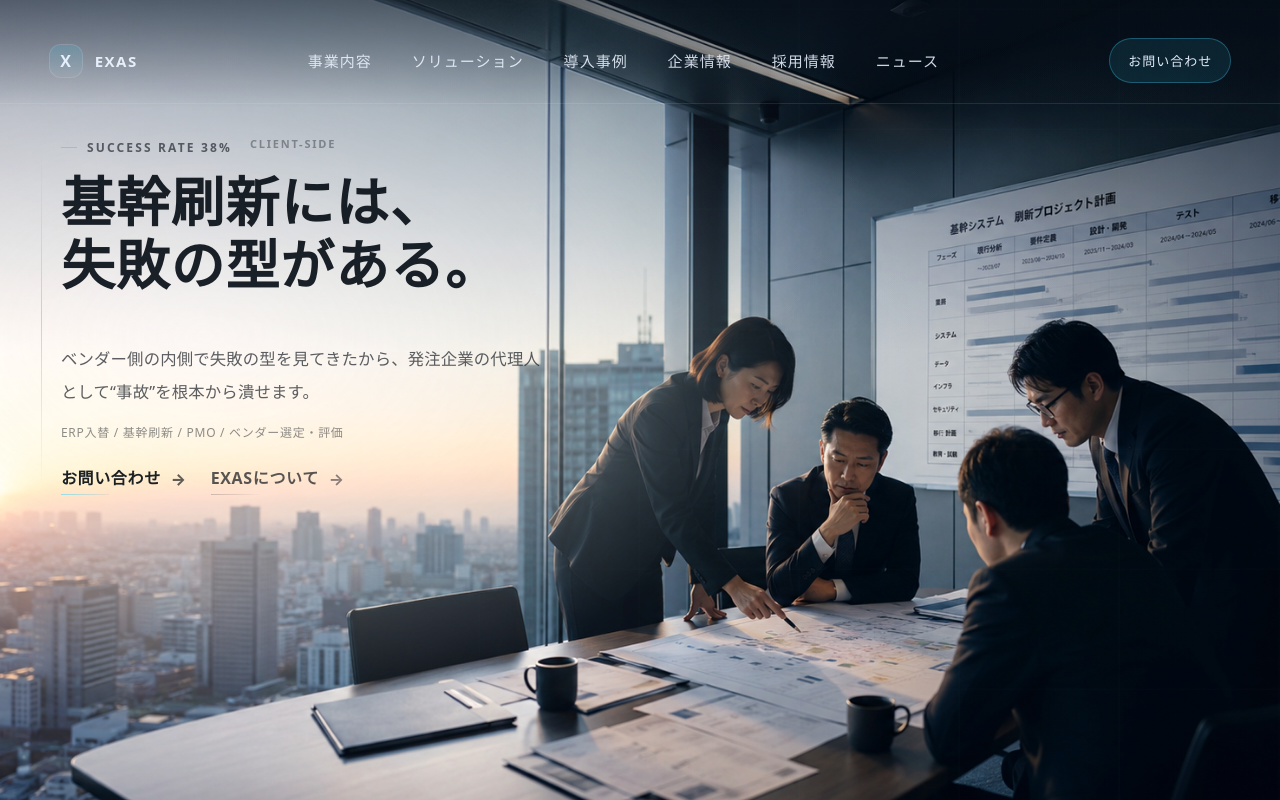
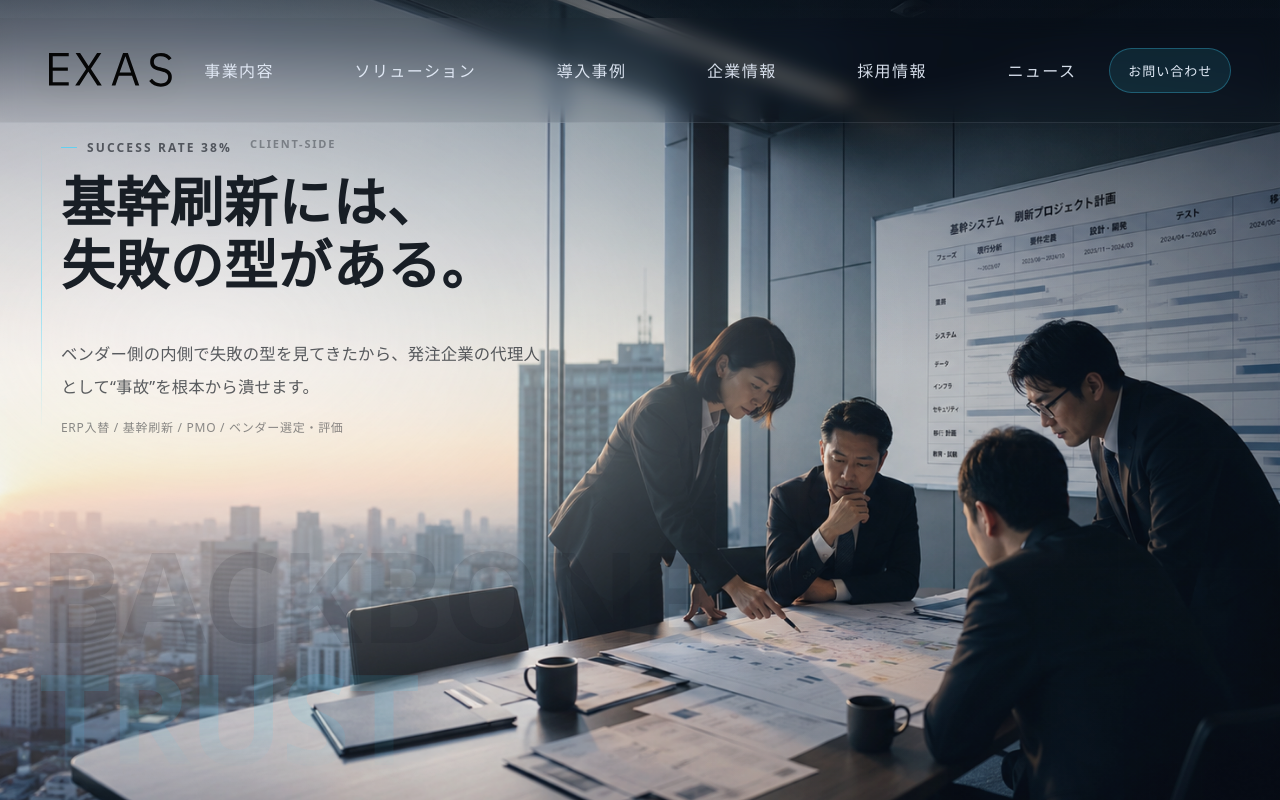
Before and after one commit to gushiyuu123-glitch/exas-hero, a React (Vite) app: page / in a window 1280 px wide. Built offline with nearby package versions, Linux system fonts and the light colour scheme; a web font is replaced by a local one.

Commit message:
test: auto deploy check

```diff
--- a/src/sections/Hero.jsx
+++ b/src/sections/Hero.jsx
@@ -12,22 +12,24 @@ const NAV = [
 ];
 
 const HERO = {
+  // public に置く前提
   bg: "/hero-exas-meeting.png",
 
-  // kicker：左に数字（論理）、右に立場（差別化）
   kickerLeft: "SUCCESS RATE 38%",
   kickerRight: "CLIENT-SIDE",
 
-  // H1：2行
   title: "基幹刷新には、\n失敗の型がある。",
 
-  // lead：※ "事故" で壊れてたので、日本語カギ括弧＋テンプレ文字列で安全に
-  lead: `ベンダー側の内側で失敗の型を見てきたから、発注企業の代理人として“事故”を根本から潰せます。`,
+  lead: "ベンダー側の内側で失敗の型を見てきたから、発注企業の代理人として“事故”を根本から潰せます。",
 
   scope: "ERP入替 / 基幹刷新 / PMO / ベンダー選定・評価",
 
-  ctaPrimary: { label: "お問い合わせ", href: "#contact" },
-  ctaSecondary: { label: "EXASについて", href: "#company" },
+  // CTAは“ヘッダーに集約”する（本文は黙らせる）
+  headerCta: { label: "お問い合わせ", href: "#contact" },
+
+  // 英字オブジェクト（読ませない）
+  bigEnA: "BACKBONE",
+  bigEnB: "TRUST",
 };
 
 export default function Hero() {
@@ -89,14 +91,24 @@ export default function Hero() {
       <div className={styles.grid} aria-hidden="true" />
       <div className={styles.read} aria-hidden="true" />
 
+      {/* big english object (behind copy) */}
+      <div className={styles.bigEn} aria-hidden="true">
+        <span className={styles.bigEnA}>{HERO.bigEnA}</span>
+        <span className={styles.bigEnB}>{HERO.bigEnB}</span>
+      </div>
+
       {/* header */}
       <header className={styles.header}>
         <div className={styles.headerInner}>
           <a className={styles.logo} href="#top" aria-label="EXAS Inc.">
-            <span className={styles.logoMark} aria-hidden="true">
-              X
-            </span>
-            <span className={styles.logoText}>EXAS</span>
+            {/* public/EXAS.svg を置く */}
+            <img
+              className={styles.logoSvg}
+              src="/EXAS.svg"
+              alt="EXAS"
+              loading="eager"
+              decoding="async"
+            />
           </a>
 
           <nav className={styles.nav} aria-label="グローバルナビ">
@@ -114,10 +126,10 @@ export default function Hero() {
 
           <a
             className={styles.headerCta}
-            href={HERO.ctaPrimary.href}
-            onClick={onJump(HERO.ctaPrimary.href)}
+            href={HERO.headerCta.href}
+            onClick={onJump(HERO.headerCta.href)}
           >
-            {HERO.ctaPrimary.label}
+            {HERO.headerCta.label}
           </a>
         </div>
       </header>
@@ -132,14 +144,9 @@ export default function Hero() {
                 <span className={styles.kickerSub}>{HERO.kickerRight}</span>
               </div>
 
-              {/* 2行タイトル：行ごとにマスクワイプ */}
               <h1 className={styles.title}>
                 {HERO.title.split("\n").map((line, i) => (
-                  <span
-                    key={i}
-                    className={styles.titleLine}
-                    style={{ "--i": i }}
-                  >
+                  <span key={i} className={styles.titleLine} style={{ "--i": i }}>
                     {line}
                   </span>
                 ))}
@@ -148,34 +155,11 @@ export default function Hero() {
 
             <div className={styles.meta}>
               <p className={styles.lead}>{HERO.lead}</p>
-
               <div className={styles.scope} aria-label="対応領域">
                 {HERO.scope}
               </div>
 
-              <div className={styles.ctaRow}>
-                <a
-                  className={styles.ctaPrimary}
-                  href={HERO.ctaPrimary.href}
-                  onClick={onJump(HERO.ctaPrimary.href)}
-                >
-                  {HERO.ctaPrimary.label}
-                  <span className={styles.arrow} aria-hidden="true">
-                    →
-                  </span>
-                </a>
-
-                <a
-                  className={styles.ctaSecondary}
-                  href={HERO.ctaSecondary.href}
-                  onClick={onJump(HERO.ctaSecondary.href)}
-                >
-                  {HERO.ctaSecondary.label}
-                  <span className={styles.arrow} aria-hidden="true">
-                    →
-                  </span>
-                </a>
-              </div>
+              {/* CTAは本文から撤去：ヘッダーに集約 */}
             </div>
           </div>
         </div>
--- a/src/sections/Hero.module.css
+++ b/src/sections/Hero.module.css
@@ -10,103 +10,155 @@
   min-height: 100svh;
   overflow: clip;
 
-  --ice:  234 242 255;
-  --ink:  8 14 22;
+  --ice: 234 242 255;
+  --ink: 8 14 22;
   --line: 130 164 205;
-  --acc:  64 214 255;
+  --acc: 64 214 255;
 
-  --dur:  660ms;
+  --dur: 660ms;
   --ease: cubic-bezier(0.22, 1, 0.36, 1);
 
-  font-family: "IBM Plex Sans JP", system-ui, -apple-system,
-    "Hiragino Sans", "Yu Gothic", "Meiryo", sans-serif;
+  font-family: "IBM Plex Sans JP", system-ui, -apple-system, "Hiragino Sans",
+    "Yu Gothic", "Meiryo", sans-serif;
 }
 
 /* =========================
    LAYER CONTRACT
-   bg:1 → veil:2 → grid:3 → read:4 → wrap:20 → header:30
+   bg:1 → veil:2 → grid:3 → read:4 → bigEn:10 → wrap:20 → header:30
 ========================= */
 
 .bg {
   position: absolute;
   inset: 0;
   z-index: 1;
-  /* 朝焼けが左、人物とガントチャートが右：center でちょうど収まる */
   background: var(--hero) center / cover no-repeat;
   transform: scale(1.02);
-  filter: saturate(1.04) contrast(1.02);
+  /* 画像を“1段だけ”背景化（やりすぎない） */
+  filter: saturate(0.98) contrast(0.98) brightness(0.95);
+  opacity: 0.98;
   pointer-events: none;
 }
 
-/*
-  この画像は左が自然に明るい（夜明け光）。
-  右上のガントチャートを殺さないよう右端だけ軽く締める。
-  斜め面・強い暗幕は禁止：会議室のリアルを消さない。
-*/
+/* ヘッダーの可読性＋右端を軽く締める（暗幕禁止） */
 .veil {
   position: absolute;
   inset: 0;
   z-index: 2;
   pointer-events: none;
   background:
-    /* 天井から薄くグラデ（ヘッダー可読性） */
-    linear-gradient(180deg,
-      rgba(6,14,24,0.32) 0%,
-      rgba(6,14,24,0.00) 44%
-    ),
-    /* 右端を静かに締める（ガントチャートを殺さない程度） */
-    linear-gradient(90deg,
-      rgba(6,14,24,0.00) 50%,
-      rgba(6,14,24,0.14) 100%
-    );
+    linear-gradient(180deg, rgba(6, 14, 24, 0.34) 0%, rgba(6, 14, 24, 0) 46%),
+    linear-gradient(90deg, rgba(6, 14, 24, 0) 54%, rgba(6, 14, 24, 0.14) 100%);
 }
 
-/*
-  先進感は"薄い格子"で十分。
-  右側（ガントチャートのある領域）にだけ乗せてノイズを防ぐ。
-*/
+/* 格子は“ガント周辺だけ”。顔と手元にノイズをかけない */
 .grid {
   position: absolute;
   inset: 0;
   z-index: 3;
   pointer-events: none;
-  opacity: 0.10;
-  background-image:
-    repeating-linear-gradient(90deg, rgba(130,164,205,0.18) 0 1px, transparent 1px 160px),
-    repeating-linear-gradient(0deg,  rgba(130,164,205,0.12) 0 1px, transparent 1px 120px);
+  opacity: 0.06;
+  background-image: repeating-linear-gradient(
+      90deg,
+      rgba(130, 164, 205, 0.18) 0 1px,
+      transparent 1px 160px
+    ),
+    repeating-linear-gradient(
+      0deg,
+      rgba(130, 164, 205, 0.12) 0 1px,
+      transparent 1px 120px
+    );
   mix-blend-mode: screen;
-  /* 右 40% にだけ表示 */
-  -webkit-mask-image: linear-gradient(90deg, transparent 0 36%, #000 58% 100%);
-  mask-image:         linear-gradient(90deg, transparent 0 36%, #000 58% 100%);
+
+  -webkit-mask-image: radial-gradient(
+    860px 520px at 88% 18%,
+    #000 0 58%,
+    transparent 86%
+  );
+  mask-image: radial-gradient(
+    860px 520px at 88% 18%,
+    #000 0 58%,
+    transparent 86%
+  );
 }
 
 @media (prefers-reduced-motion: no-preference) {
-  .grid { animation: gridDrift 7.6s linear infinite; }
+  .grid {
+    animation: gridDrift 7.6s linear infinite;
+  }
   @keyframes gridDrift {
-    0%   { background-position: 0 0, 0 0; }
-    100% { background-position: 220px 0, 0 180px; }
+    0% {
+      background-position: 0 0, 0 0;
+    }
+    100% {
+      background-position: 220px 0, 0 180px;
+    }
   }
 }
 
-/*
-  左スポット光：朝焼けが自然に明るいので opacity を絞る。
-  白を重ねすぎると暖色の夜明けが死ぬ。0.68 が境界線。
-*/
+/* 左スポット光（文字主役の舞台） */
 .read {
   position: absolute;
   inset: 0;
   z-index: 4;
   pointer-events: none;
-  background:
-    radial-gradient(860px 560px at 16% 42%,
-      rgba(255,255,255,0.80) 0%,
-      rgba(255,255,255,0.38) 46%,
-      rgba(255,255,255,0.08) 68%,
-      rgba(255,255,255,0.00) 84%
-    );
+  background: radial-gradient(
+    860px 560px at 16% 42%,
+    rgba(255, 255, 255, 0.82) 0%,
+    rgba(255, 255, 255, 0.40) 46%,
+    rgba(255, 255, 255, 0.10) 68%,
+    rgba(255, 255, 255, 0) 84%
+  );
   -webkit-mask-image: radial-gradient(980px 720px at 18% 44%, #000 58%, transparent 100%);
-  mask-image:         radial-gradient(980px 720px at 18% 44%, #000 58%, transparent 100%);
-  opacity: 0.68; /* 旧 0.84 → 朝焼けを殺さない値に下げた */
+  mask-image: radial-gradient(980px 720px at 18% 44%, #000 58%, transparent 100%);
+  opacity: 0.70;
+}
+
+/* =========================
+   BIG EN OBJECT
+========================= */
+.bigEn {
+  position: absolute;
+  inset: auto 0 26px 0;
+  z-index: 10;
+  pointer-events: none;
+  user-select: none;
+  padding: 0 clamp(16px, 3.2vw, 64px);
+
+  display: flex;
+  flex-direction: column;
+  gap: clamp(6px, 1.2vh, 10px);
+
+  /* 下に溶かす */
+  -webkit-mask-image: linear-gradient(180deg, #000 0 78%, transparent 100%);
+  mask-image: linear-gradient(180deg, #000 0 78%, transparent 100%);
+}
+
+.bigEnA,
+.bigEnB {
+  display: block;
+  line-height: 0.9;
+  letter-spacing: -0.02em;
+  font-weight: 800;
+  font-size: clamp(70px, 9.8vw, 180px);
+  transform: translateX(-0.02em);
+}
+
+.bigEnA {
+  color: rgba(8, 14, 22, 0.10);
+}
+
+.bigEnB {
+  color: rgba(64, 214, 255, 0.12);
+}
+
+@media (max-width: 760px) {
+  .bigEn {
+    inset: auto 0 16px 0;
+  }
+  .bigEnA,
+  .bigEnB {
+    font-size: clamp(56px, 14vw, 108px);
+  }
 }
 
 /* =========================
@@ -116,70 +168,73 @@
   position: absolute;
   inset: 0 0 auto 0;
   z-index: 30;
-  padding-top:    calc(env(safe-area-inset-top, 0px) + 18px);
+  padding-top: calc(env(safe-area-inset-top, 0px) + 18px);
   padding-bottom: 12px;
 }
 
-/* ヘッダー下のグラデ：ナビ文字の可読性確保 */
 .header::before {
   content: "";
   position: absolute;
   inset: 0 0 auto 0;
-  height: 108px;
-  background: linear-gradient(180deg, rgba(6,14,24,0.40), rgba(6,14,24,0.00));
+  height: 124px;
+  background: linear-gradient(180deg, rgba(6, 14, 24, 0.42), rgba(6, 14, 24, 0));
   pointer-events: none;
 }
 
 .headerInner {
-  position: relative; /* ::before より前面に */
+  position: relative;
   width: min(1840px, 100%);
   margin: 0 auto;
-  padding: 18px clamp(18px, 3.8vw, 84px);
+
+  /* “縦も広げる” */
+  padding: 22px clamp(18px, 3.8vw, 84px);
+
   display: grid;
   grid-template-columns: auto 1fr auto;
   align-items: center;
-  gap: clamp(18px, 2.4vw, 40px);
-  border-bottom: 1px solid rgba(234,242,255,0.10);
+  gap: clamp(18px, 2.4vw, 44px);
+
+  border-bottom: 1px solid rgba(234, 242, 255, 0.10);
+
+  /* ほんのりガラス（強blur禁止） */
+  background: rgba(8, 14, 22, 0.06);
+  -webkit-backdrop-filter: blur(10px) saturate(1.05);
+  backdrop-filter: blur(10px) saturate(1.05);
 }
 
 .logo {
   display: inline-flex;
   align-items: center;
-  gap: 12px;
   text-decoration: none;
-  color: rgba(234,242,255,0.96);
 }
 
-.logoMark {
-  width: 34px;
-  height: 34px;
-  border-radius: 12px;
-  display: grid;
-  place-items: center;
-  border: 1px solid rgba(234,242,255,0.14);
-  background: linear-gradient(180deg, rgba(64,214,255,0.16), rgba(255,255,255,0.04));
-  font-weight: 800;
-}
-
-.logoText {
-  font-size: 15px;
-  letter-spacing: 0.10em;
-  font-weight: 650;
+.logoSvg {
+  display: block;
+  width: clamp(104px, 9.6vw, 144px);
+  height: auto;
+  opacity: 0.96;
+  filter: drop-shadow(0 6px 18px rgba(0, 0, 0, 0.22));
 }
 
 .nav {
   display: flex;
-  justify-content: center;
-  gap: clamp(22px, 2.8vw, 48px);
+  justify-content: space-between; /* 横幅いっぱいに散らす */
+  width: min(980px, 100%);
+  margin: 0 auto;
 }
 
 .navLink {
   position: relative;
   text-decoration: none;
-  color: rgba(234,242,255,0.88);
-  font-size: 15px;
-  letter-spacing: 0.07em;
-  padding: 14px 2px;
+  color: rgba(234, 242, 255, 0.90);
+
+  /* “文字を大きく” */
+  font-size: 16px;
+  letter-spacing: 0.09em;
+
+  /* “縦も広げる” */
+  padding: 18px 2px;
+
   white-space: nowrap;
   transition: color 260ms ease;
 }
@@ -187,47 +242,57 @@
 .navLink::after {
   content: "";
   position: absolute;
-  left: 0; right: 0;
-  bottom: 7px;
+  left: 0;
+  right: 0;
+  bottom: 9px;
   height: 1px;
   opacity: 0;
-  transform: scaleX(0.35);
+  transform: scaleX(0.32);
   transform-origin: left;
-  background: linear-gradient(90deg, rgba(64,214,255,0.80), rgba(234,242,255,0.00));
+  background: linear-gradient(90deg, rgba(64, 214, 255, 0.78), rgba(234, 242, 255, 0));
   transition: transform 320ms var(--ease), opacity 240ms ease;
 }
 
-.navLink:hover { color: rgba(234,242,255,1); }
-.navLink:hover::after { opacity: 0.85; transform: scaleX(1); }
+.navLink:hover {
+  color: rgba(234, 242, 255, 1);
+}
+.navLink:hover::after {
+  opacity: 0.85;
+  transform: scaleX(1);
+}
 
 .navLink:focus-visible {
-  outline: 2px solid rgba(64,214,255,0.65);
+  outline: 2px solid rgba(64, 214, 255, 0.65);
   outline-offset: 3px;
   border-radius: 4px;
 }
 
 .headerCta {
   text-decoration: none;
-  color: rgba(234,242,255,0.96);
+  color: rgba(234, 242, 255, 0.96);
   font-size: 13px;
   letter-spacing: 0.08em;
   padding: 12px 18px;
   border-radius: 999px;
-  border: 1px solid rgba(64,214,255,0.30);
-  background: rgba(64,214,255,0.10);
+  border: 1px solid rgba(64, 214, 255, 0.30);
+  background: rgba(64, 214, 255, 0.10);
   white-space: nowrap;
   transition: border-color 260ms ease, background 260ms ease;
 }
 
-.headerCta:hover { border-color: rgba(64,214,255,0.52); }
+.headerCta:hover {
+  border-color: rgba(64, 214, 255, 0.52);
+}
 .headerCta:focus-visible {
-  outline: 2px solid rgba(64,214,255,0.65);
+  outline: 2px solid rgba(64, 214, 255, 0.65);
   outline-offset: 3px;
   border-radius: 999px;
 }
 
 @media (max-width: 980px) {
-  .nav { display: none; }
+  .nav {
+    display: none;
+  }
 }
 
 /* =========================
@@ -238,9 +303,7 @@
   z-index: 20;
   width: min(1720px, 100%);
   margin: 0 auto;
-  padding:
-    calc(env(safe-area-inset-top, 0px) + 136px)
-    clamp(16px, 3.2vw, 64px)
+  padding: calc(env(safe-area-inset-top, 0px) + 136px) clamp(16px, 3.2vw, 64px)
     72px;
   min-height: 100vh;
   min-height: 100svh;
@@ -248,32 +311,39 @@
   align-items: start;
 }
 
-.left { width: min(740px, 100%); }
+.left {
+  width: min(740px, 100%);
+}
 
 .copyStage {
   position: relative;
   padding-left: 20px;
-  color: rgba(8,14,22,0.92);
+  color: rgba(8, 14, 22, 0.92);
 }
 
-/* 縦の軸線 */
 .copyStage::before {
   content: "";
   position: absolute;
-  left: 0; top: 6px; bottom: 6px;
+  left: 0;
+  top: 6px;
+  bottom: 6px;
   width: 1px;
   background: linear-gradient(
     180deg,
-    rgba(64,214,255,0.00),
-    rgba(64,214,255,0.60),
-    rgba(64,214,255,0.00)
+    rgba(64, 214, 255, 0),
+    rgba(64, 214, 255, 0.60),
+    rgba(64, 214, 255, 0)
   );
   opacity: 0.9;
 }
 
-.statement { position: relative; }
+.statement {
+  position: relative;
+}
 
-.meta { margin-top: clamp(18px, 5.8vh, 68px); }
+.meta {
+  margin-top: clamp(18px, 5.2vh, 56px);
+}
 
 /* kicker row */
 .kickerRow {
@@ -289,7 +359,7 @@
   font-size: 12px;
   letter-spacing: 0.18em;
   font-weight: 700;
-  color: rgba(8,14,22,0.60);
+  color: rgba(8, 14, 22, 0.60);
   text-transform: uppercase;
 }
 
@@ -297,7 +367,7 @@
   content: "";
   width: 16px;
   height: 1px;
-  background: rgba(64,214,255,0.72);
+  background: rgba(64, 214, 255, 0.72);
   flex-shrink: 0;
 }
 
@@ -305,19 +375,15 @@
   font-size: 11px;
   letter-spacing: 0.16em;
   font-weight: 600;
-  color: rgba(8,14,22,0.36);
+  color: rgba(8, 14, 22, 0.36);
   text-transform: uppercase;
 }
 
-/* =========================
-   H1：2行で論理を殴る
-   1行目：事実の宣言
-   2行目：EXASの存在理由
-========================= */
+/* H1 */
 .title {
   margin: 14px 0 0;
-  font-weight: 700;
-  letter-spacing: 0.02em;
+  font-weight: 650; /* 少しだけ軽く（太すぎダサさ回避） */
+  letter-spacing: 0.01em;
   line-height: 1.18;
   font-size: clamp(36px, 4.2vw, 66px);
 }
@@ -328,19 +394,15 @@
   transform: translateY(14px);
 
   -webkit-mask-image: linear-gradient(90deg, #000 0 60%, transparent 78%);
-  mask-image:         linear-gradient(90deg, #000 0 60%, transparent 78%);
+  mask-image: linear-gradient(90deg, #000 0 60%, transparent 78%);
   -webkit-mask-size: 220% 100%;
-  mask-size:         220% 100%;
+  mask-size: 220% 100%;
   -webkit-mask-position: 120% 0;
-  mask-position:         120% 0;
+  mask-position: 120% 0;
 
-  transition:
-    opacity              var(--dur) var(--ease),
-    transform            var(--dur) var(--ease),
-    -webkit-mask-position var(--dur) var(--ease),
-    mask-position        var(--dur) var(--ease);
+  transition: opacity var(--dur) var(--ease), transform var(--dur) var(--ease),
+    -webkit-mask-position var(--dur) var(--ease), mask-position var(--dur) var(--ease);
 
-  /* 行ごとにずらして"文章が降ってくる"知覚を作る */
   transition-delay: calc(130ms + (var(--i) * 130ms));
 }
 
@@ -348,7 +410,7 @@
   margin: 0;
   font-size: clamp(15px, 1.28vw, 17px);
   line-height: 2.0;
-  color: rgba(8,14,22,0.66);
+  color: rgba(8, 14, 22, 0.66);
   max-width: 52ch;
 }
 
@@ -356,65 +418,14 @@
   margin-top: 14px;
   font-size: 12px;
   letter-spacing: 0.06em;
-  color: rgba(8,14,22,0.46);
+  color: rgba(8, 14, 22, 0.46);
 }
 
-/* CTA */
-.ctaRow {
-  margin-top: 24px;
-  display: flex;
-  flex-wrap: wrap;
-  gap: 14px 24px;
-}
-
-.ctaPrimary,
-.ctaSecondary {
-  position: relative;
-  display: inline-flex;
-  align-items: baseline;
-  gap: 10px;
-  text-decoration: none;
-  padding-bottom: 6px;
-  letter-spacing: 0.04em;
-}
-
-.arrow { opacity: 0.7; transform: translateY(1px); }
-
-.ctaPrimary  { color: rgba(8,14,22,0.92); font-weight: 800; }
-.ctaSecondary{ color: rgba(8,14,22,0.68); font-weight: 700; }
-
-.ctaPrimary::after,
-.ctaSecondary::after {
-  content: "";
-  position: absolute;
-  left: 0; right: 0; bottom: 0;
-  height: 1px;
-  transform: scaleX(0.38);
-  transform-origin: left;
-  opacity: 0.65;
-  transition: transform 340ms var(--ease), opacity 340ms var(--ease);
-}
-
-.ctaPrimary::after {
-  background: linear-gradient(90deg, rgba(64,214,255,0.86), rgba(8,14,22,0.08));
-}
-
-.ctaSecondary::after {
-  background: linear-gradient(90deg, rgba(8,14,22,0.30), rgba(8,14,22,0.00));
-}
-
-.ctaPrimary:hover::after,
-.ctaSecondary:hover::after {
-  transform: scaleX(1);
-  opacity: 0.9;
-}
-
-.ctaPrimary:focus-visible,
-.ctaSecondary:focus-visible,
+/* focus */
 .logo:focus-visible {
-  outline: 2px solid rgba(64,214,255,0.65);
+  outline: 2px solid rgba(64, 214, 255, 0.65);
   outline-offset: 3px;
-  border-radius: 4px;
+  border-radius: 6px;
 }
 
 /* =========================
@@ -426,9 +437,16 @@
   transition: opacity var(--dur) var(--ease), transform var(--dur) var(--ease);
 }
 
-.section .headerInner { transform: translateY(-10px); transition-delay: 40ms;  }
-.section .statement   {                               transition-delay: 110ms; }
-.section .meta        {                               transition-delay: 250ms; }
+.section .headerInner {
+  transform: translateY(-10px);
+  transition-delay: 40ms;
+}
+.section .statement {
+  transition-delay: 110ms;
+}
+.section .meta {
+  transition-delay: 250ms;
+}
 
 .in :is(.headerInner, .statement, .meta) {
   opacity: 1;
@@ -439,23 +457,32 @@
   opacity: 1;
   transform: translateY(0);
   -webkit-mask-position: 0% 0;
-  mask-position:         0% 0;
+  mask-position: 0% 0;
 }
 
 /* =========================
    RESPONSIVE
 ========================= */
 @media (max-width: 760px) {
-  .kickerRow   { flex-direction: column; gap: 4px; }
-  .kickerSub   { display: none; } /* SP は left kicker だけ */
-  .meta        { margin-top: clamp(16px, 6vh, 56px); }
+  .kickerRow {
+    flex-direction: column;
+    gap: 4px;
+  }
+  .kickerSub {
+    display: none;
+  }
+  .meta {
+    margin-top: clamp(16px, 6vh, 56px);
+  }
 }
 
 /* =========================
    REDUCED MOTION
 ========================= */
 @media (prefers-reduced-motion: reduce) {
-  .grid { animation: none !important; }
+  .grid {
+    animation: none !important;
+  }
 
   .section :is(.headerInner, .statement, .meta) {
     transition: none !important;
@@ -468,6 +495,6 @@
     opacity: 1 !important;
     transform: none !important;
     -webkit-mask-image: none !important;
-    mask-image:         none !important;
+    mask-image: none !important;
   }
 }
```
Also changed, not shown: public/EXAS.svg (added).
